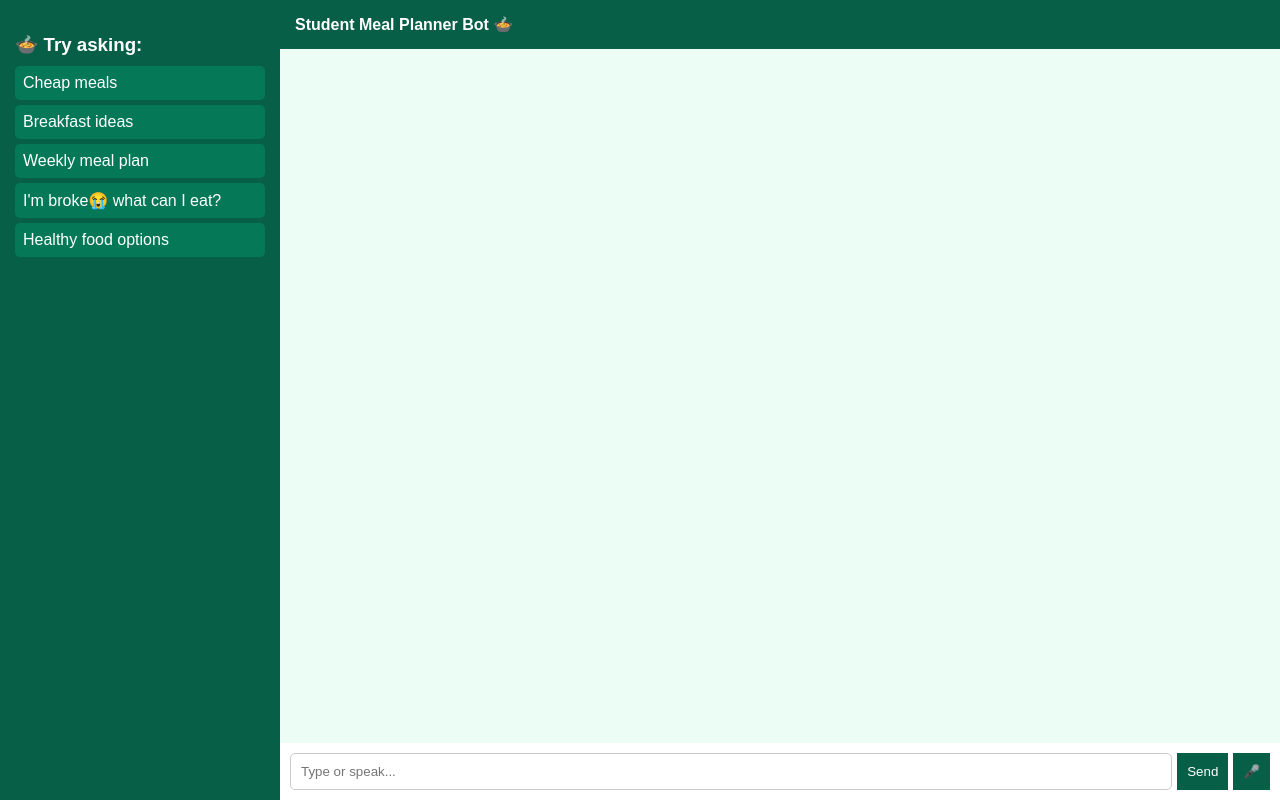
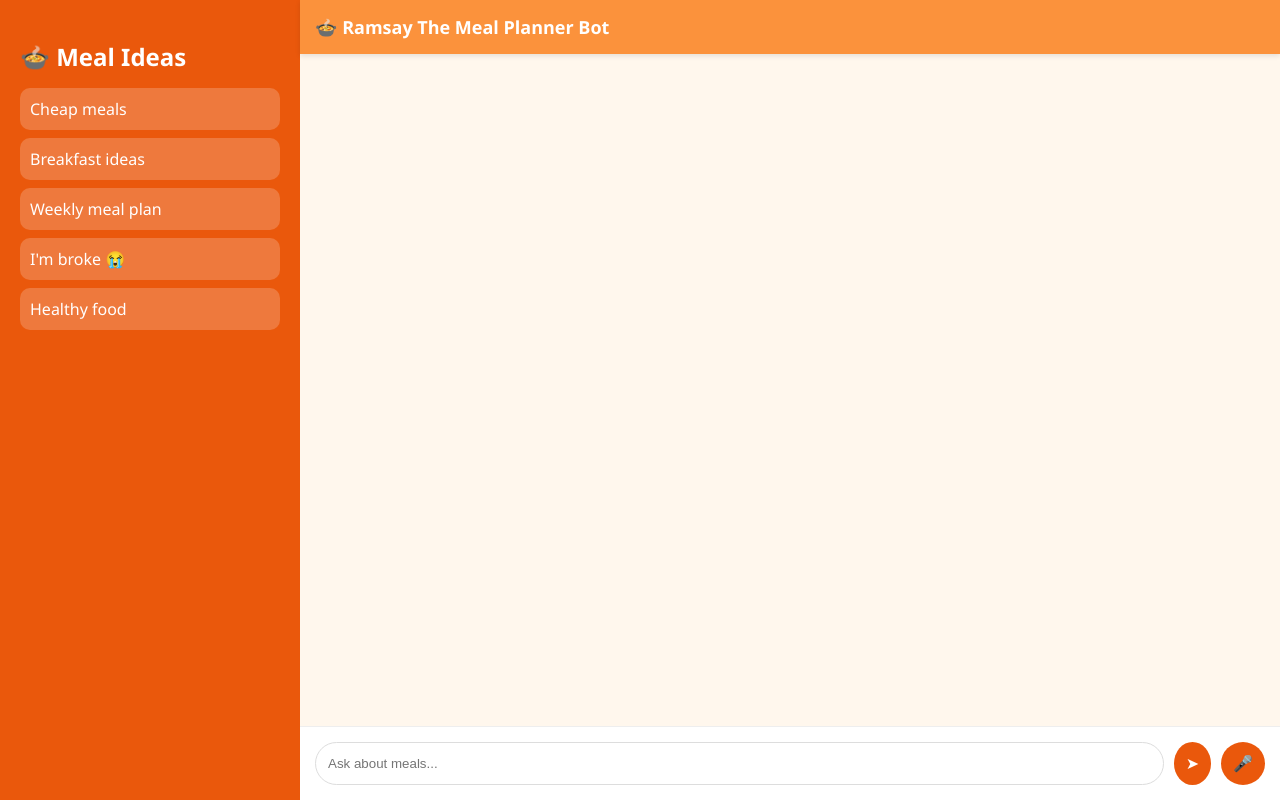
Before and after one commit to dochi-bee/chatbot-project, a Flask app: page / in a window 1280 px wide. Run offline with Flask 3, Linux system fonts and the light colour scheme.

Commit message:
Update index.html

```diff
--- a/templates/index.html
+++ b/templates/index.html
@@ -1,38 +1,41 @@
 <!DOCTYPE html>
 <html>
 <head>
-    <title>Student Meal Planner Bot 🍲</title>
+    <title>Ramsay The Meal Bot🍲</title>
 
     <style>
         body {
             margin: 0;
-            font-family: Arial;
+            font-family: 'Segoe UI', sans-serif;
             display: flex;
             height: 100vh;
+            background: #fff7ed;
         }
 
         /* Sidebar */
         .sidebar {
-            width: 250px;
-            background: #065f46;
+            width: 260px;
+            background: #ea580c;
             color: white;
-            padding: 15px;
+            padding: 20px;
         }
 
-        .sidebar h3 {
-            margin-bottom: 10px;
+        .sidebar h2 {
+            margin-bottom: 15px;
         }
 
         .suggestion {
-            background: #047857;
-            padding: 8px;
-            margin: 5px 0;
-            border-radius: 5px;
+            background: rgba(255,255,255,0.2);
+            padding: 10px;
+            margin: 8px 0;
+            border-radius: 10px;
             cursor: pointer;
+            transition: 0.3s;
         }
 
         .suggestion:hover {
-            background: #059669;
+            background: rgba(255,255,255,0.35);
+            transform: scale(1.03);
         }
 
         /* Chat Area */
@@ -40,59 +43,71 @@
             flex: 1;
             display: flex;
             flex-direction: column;
-            background: #ecfdf5;
         }
 
         .header {
-            background: #065f46;
+            background: #fb923c;
+            padding: 15px;
+            font-size: 18px;
+            font-weight: bold;
             color: white;
-            padding: 15px;
-            font-weight: bold;
+            box-shadow: 0 2px 5px rgba(0,0,0,0.1);
         }
 
         .chatbox {
             flex: 1;
-            padding: 15px;
+            padding: 20px;
             overflow-y: auto;
+            display: flex;
+            flex-direction: column;
         }
 
         .message {
-            margin: 10px 0;
-            padding: 10px;
-            border-radius: 10px;
+            padding: 12px;
+            margin: 8px 0;
+            border-radius: 15px;
             max-width: 60%;
+            box-shadow: 0 2px 5px rgba(0,0,0,0.1);
         }
 
         .user {
-            background: #10b981;
-            color: white;
-            margin-left: auto;
+            background: #fdba74;
+            align-self: flex-end;
         }
 
         .bot {
-            background: #d1fae5;
+            background: #ffffff;
+            align-self: flex-start;
         }
 
         .input-area {
             display: flex;
-            padding: 10px;
-            background: white;
+            padding: 15px;
+            background: #fff;
+            border-top: 1px solid #eee;
         }
 
         input {
             flex: 1;
-            padding: 10px;
-            border: 1px solid #ccc;
-            border-radius: 5px;
+            padding: 12px;
+            border-radius: 25px;
+            border: 1px solid #ddd;
+            outline: none;
         }
 
         button {
-            margin-left: 5px;
-            padding: 10px;
+            margin-left: 10px;
+            padding: 12px;
             border: none;
-            background: #065f46;
+            border-radius: 50%;
+            background: #ea580c;
             color: white;
             cursor: pointer;
+            font-size: 16px;
+        }
+
+        button:hover {
+            background: #c2410c;
         }
     </style>
 </head>
@@ -101,39 +116,25 @@
 
 <!-- Sidebar -->
 <div class="sidebar">
-    <h3>🍲 Try asking:</h3>
+    <h2>🍲 Meal Ideas</h2>
 
-    <div class="suggestion" onclick="quickAsk('cheap meals')">
-        Cheap meals
-    </div>
-
-    <div class="suggestion" onclick="quickAsk('breakfast ideas')">
-        Breakfast ideas
-    </div>
-
-    <div class="suggestion" onclick="quickAsk('weekly meal plan')">
-        Weekly meal plan
-    </div>
-
-    <div class="suggestion" onclick="quickAsk('i am broke what can i eat')">
-        I'm broke😭 what can I eat?
-    </div>
-
-    <div class="suggestion" onclick="quickAsk('healthy food')">
-        Healthy food options
-    </div>
+    <div class="suggestion" onclick="quickAsk('cheap meals')">Cheap meals</div>
+    <div class="suggestion" onclick="quickAsk('breakfast ideas')">Breakfast ideas</div>
+    <div class="suggestion" onclick="quickAsk('weekly meal plan')">Weekly meal plan</div>
+    <div class="suggestion" onclick="quickAsk('i am broke what can i eat')">I'm broke 😭</div>
+    <div class="suggestion" onclick="quickAsk('healthy food')">Healthy food</div>
 </div>
 
-<!-- Chat Area -->
+<!-- Chat -->
 <div class="chat-container">
 
-    <div class="header">Student Meal Planner Bot 🍲</div>
+    <div class="header">🍲 Ramsay The Meal Planner Bot</div>
 
     <div class="chatbox" id="chatbox"></div>
 
     <div class="input-area">
-        <input type="text" id="userInput" placeholder="Type or speak...">
-        <button onclick="sendMessage()">Send</button>
+        <input type="text" id="userInput" placeholder="Ask about meals...">
+        <button onclick="sendMessage()">➤</button>
         <button onclick="startVoice()">🎤</button>
     </div>
 
@@ -142,9 +143,11 @@
 <script>
 function addMessage(text, type) {
     let chatbox = document.getElementById("chatbox");
+
     let msg = document.createElement("div");
     msg.className = "message " + type;
     msg.innerText = text;
+
     chatbox.appendChild(msg);
     chatbox.scrollTop = chatbox.scrollHeight;
 }
@@ -171,15 +174,14 @@ function quickAsk(text) {
     sendMessage();
 }
 
-// ENTER KEY
 document.getElementById("userInput").addEventListener("keypress", function(e) {
     if (e.key === "Enter") sendMessage();
 });
 
-// VOICE
+// Voice
 function startVoice() {
     if (!('webkitSpeechRecognition' in window)) {
-        alert("Speech not supported here.");
+        alert("Voice not supported here.");
         return;
     }
 
```
